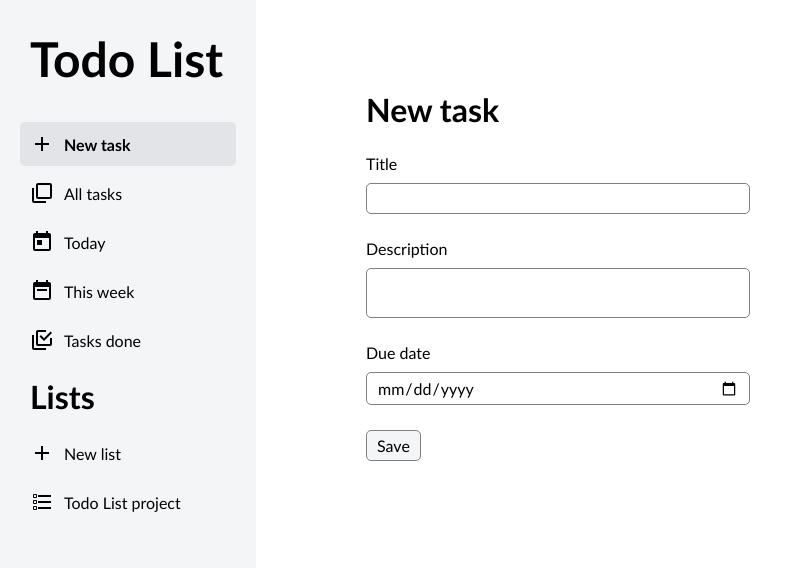
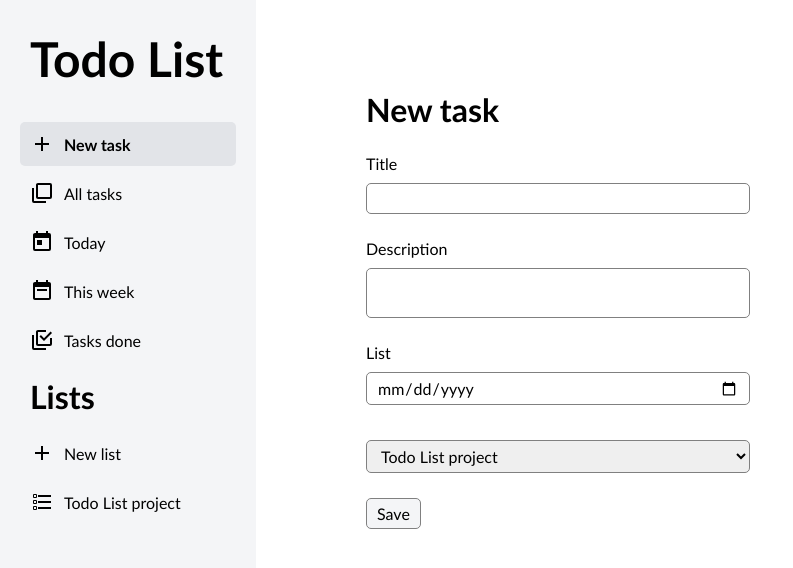
Before and after one commit to ta457/todo-list, a website built with webpack: page dist/index.html in a window 1280 px wide. Both pictures are taken after a click on the element "New task". Shown: the whole page, without its empty margins (0-793 px from the left). Built offline with nearby package versions, Linux system fonts and the light colour scheme.

Commit message:
Add assign new task to list function

```diff
--- a/src/index.js
+++ b/src/index.js
@@ -189,7 +189,7 @@ function screenController() {
 
         let form = document.createElement('form');
         let rows = [];
-        for(let i = 0; i < 4; i++) {
+        for(let i = 0; i < 5; i++) {
             let row = document.createElement('div');
             row.classList.add('row');
             row.classList.add('inp-row');
@@ -225,6 +225,20 @@ function screenController() {
         dueInp.required = true;
         rows[2].appendChild(dueLabel); rows[2].appendChild(dueInp);
 
+        let listLabel = document.createElement('label');
+        dueLabel.setAttribute('for', 'list');
+        dueLabel.textContent = "List";
+        let listInp = document.createElement('select');
+        listInp.setAttribute('name', 'list');
+        listInp.setAttribute('id', 'list');
+        lists.forEach((list, index) => {
+            let option = document.createElement('option');
+            option.setAttribute('value', 'select-'+index);
+            option.textContent = list.title;
+            listInp.appendChild(option);
+        });
+        rows[3].appendChild(listLabel); rows[3].appendChild(listInp);
+
         let submitBtn = document.createElement('button');
         submitBtn.setAttribute('type', 'submit');
         submitBtn.setAttribute('id', 'submit');
@@ -234,10 +248,14 @@ function screenController() {
                 event.preventDefault();
                 let date = dueInp.value.split("-");
                 todoMan.addTodo(titleInp.value, descInp.value, new Date(date[0], date[1]-1, date[2]));
+
+                let value = listInp.value;
+                let listIndex = value[value.length -1];
+                lists[listIndex].tasks.push(todoList.length-1);
             }
             titleInp.value = ""; descInp.value = ""; dueInp.value = "";
         });
-        rows[3].appendChild(submitBtn);
+        rows[4].appendChild(submitBtn);
 
         rows.forEach(row => {
             form.appendChild(row);
--- a/src/style.css
+++ b/src/style.css
@@ -55,6 +55,7 @@
 }
 .inp-row > input,
 .inp-row > textarea,
+.inp-row > select,
 .inp-row > button {
     padding: 5px 10px;
     font-size: 1em;
```
Also changed, not shown: dist/main.js.
